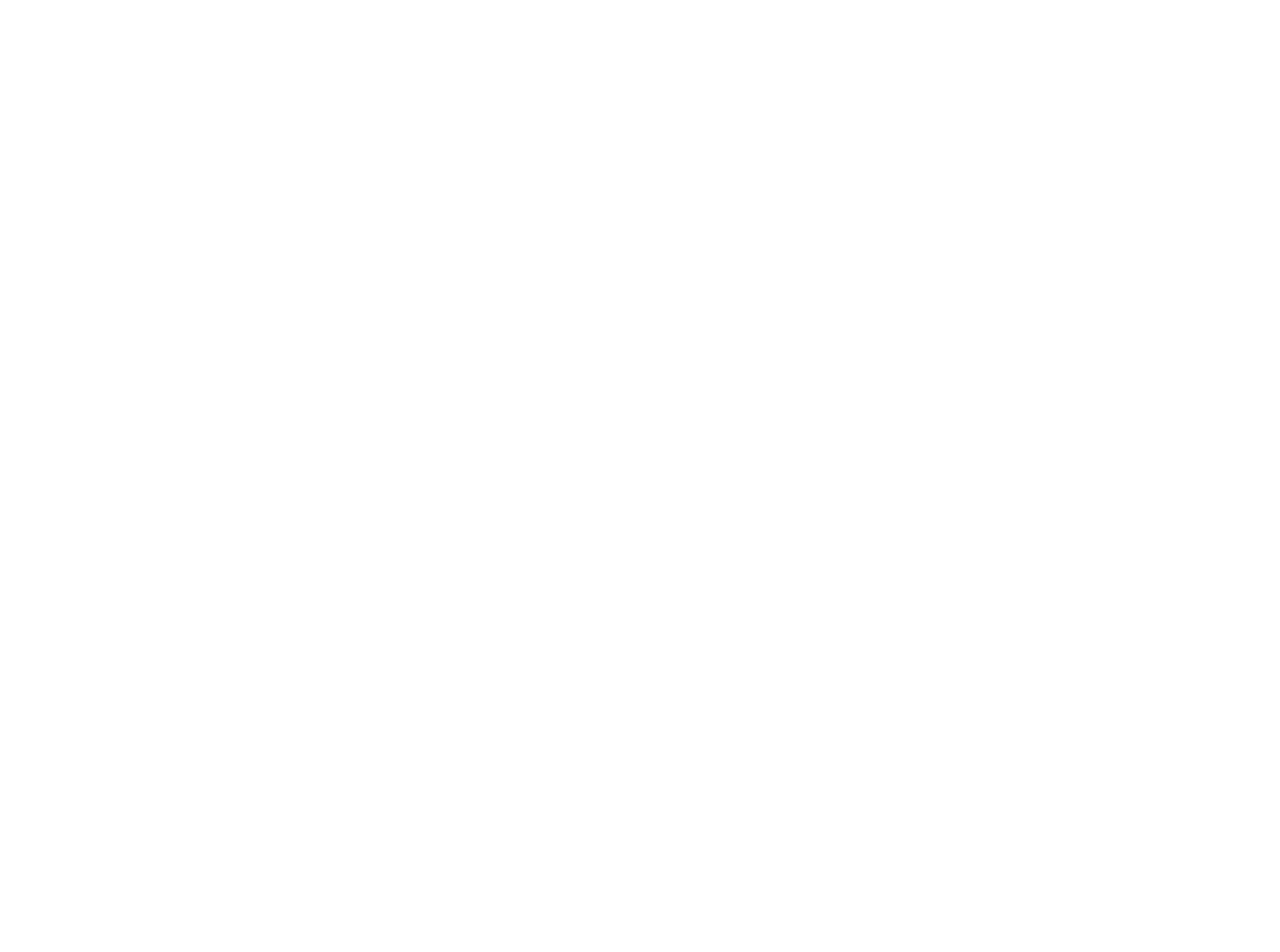
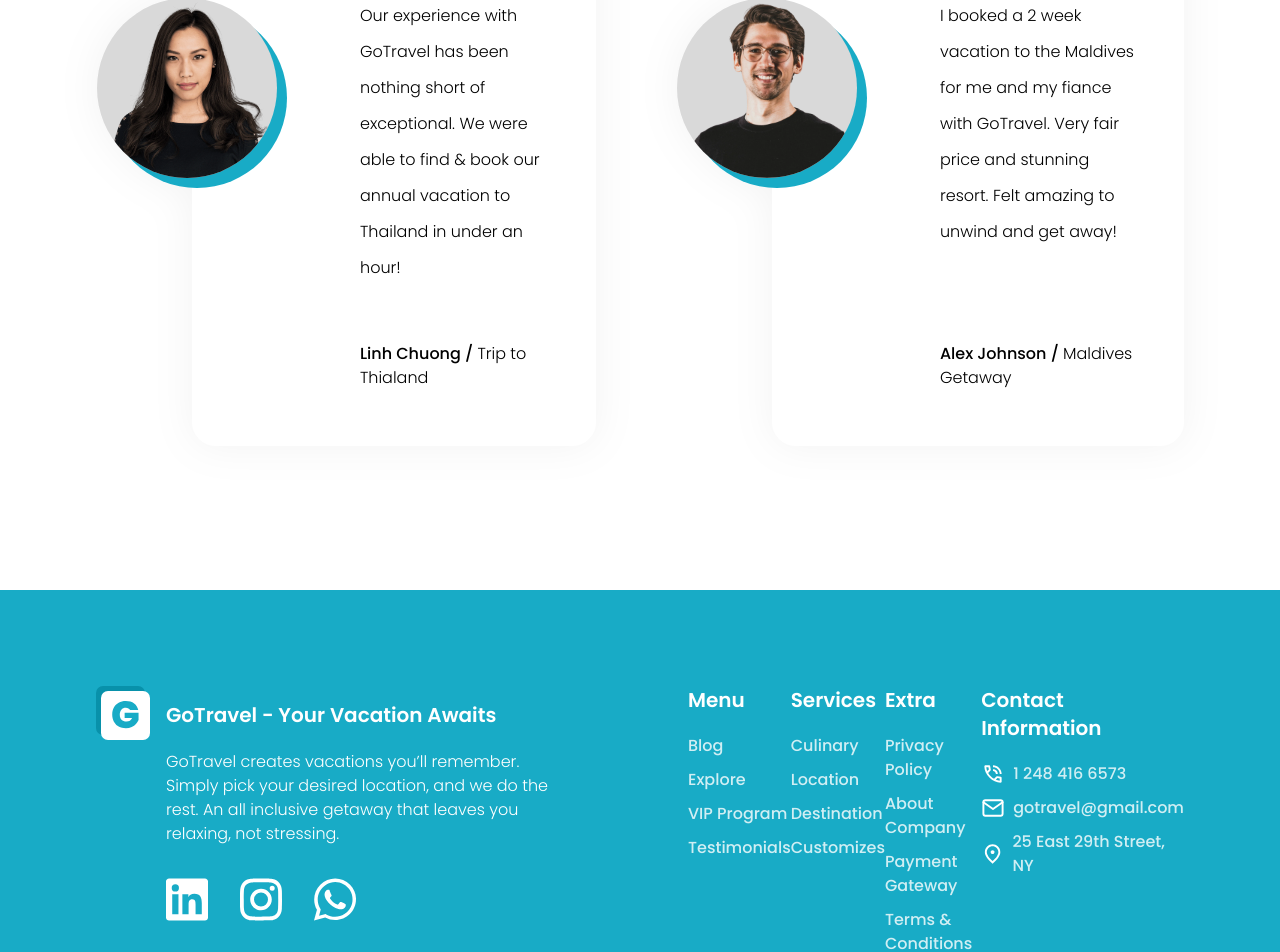
Before and after one commit to tanjimahmmed/go-travel-landing-page, a React (Vite) app: page / in a window 1280 px wide. Shown: the part 7093-8045 px from the top of the page. Before the commit the page ends 6710 px from the top, so only its background shows below. Built offline with nearby package versions, Linux system fonts and the light colour scheme.

Commit message:
add footer section

```diff
--- a/index.html
+++ b/index.html
@@ -1,4 +1,5 @@
 <!doctype html>
+<html lang="en" class="scroll-smooth"></html>
   <head>
     <meta charset="UTF-8" />
     <link rel="icon" type="image/svg+xml" href="/public/favicon.ico" />
--- a/src/App.tsx
+++ b/src/App.tsx
@@ -1,4 +1,5 @@
 import ExploreMore from "./components/ExploreMore/ExploreMore";
+import Footer from "./components/Footer";
 import FrequentTraveler from "./components/FrequentTraveler";
 import Header from "./components/Header";
 import Hero from "./components/Hero/Hero";
@@ -8,6 +9,7 @@
 import Page from "./components/Page";
 import Services from "./components/Services/Services";
 import Steps from "./components/Steps/Steps";
+import Testimonials from "./components/Testimonials/Testimonials";
 
 function App() {
   return (
@@ -22,7 +24,9 @@
         <News/>
         <ExploreMore/>
         <FrequentTraveler/>
+        <Testimonials/>
       </Main>
+        <Footer/>
     </Page>
   )
 }
--- /dev/null
+++ b/src/components/Footer.tsx
@@ -0,0 +1,44 @@
+import { footerCols, footerSocials } from "../utils/content"
+import LogoIconDark from "./Icons/LogoIconDark"
+
+const Footer = () => {
+  return (
+    <footer className="bg-primary-700 px-24 pt-24 pb-26">
+        <div className="flex m-auto max-w-432 justify-between gap-x-32 text-white">
+            <div className="flex max-w-116 gap-x-4">
+                <LogoIconDark className="block shrink-0"/>
+                <div>
+                    <p className="mb-5 pt-3.5 text-[1.25rem] font-semibold">GoTravel - Your Vacation Awaits</p>
+                    <p className="mb-8 font-light">GoTravel creates vacations you’ll remember. Simply pick your desired location, and we do the rest. An all inclusive getaway that leaves you relaxing, not stressing.</p>
+                    <ul className="flex gap-x-8">{footerSocials.map((social) => (
+                        <li key={social.id}>
+                            <a href={social.href} aria-label={social.alt} target="_blank">
+                                <social.Icon className="fill-white"/>
+                            </a>
+                        </li>
+                    ))}</ul>
+                </div>
+            </div>
+            <ul className="flex basis-256.5 justify-between">
+                {footerCols.map((col) => (
+                    <li key={col.id}>
+                        <p className="mb-5 text-xl font-semibold">{col.heading}</p>
+                        <ul className="flex flex-col gap-y-2.5">
+                            {col.links.map((link) => (
+                                <li key={link.id} className="flex items-center gap-x-2">
+                                    {link.Icon && <link.Icon className="block size-6 fill-white"/>}
+                                    <a href={link.href} className="font-medium opacity-80 hover:opacity-100">
+                                        <p>{link.name}</p>
+                                    </a>
+                                </li>
+                            ))}
+                        </ul>
+                    </li>
+                ))}
+            </ul>
+        </div>
+    </footer>
+  )
+}
+
+export default Footer
--- a/src/components/Steps/Steps.tsx
+++ b/src/components/Steps/Steps.tsx
@@ -4,7 +4,7 @@
 
 const Steps = () => {
   return (
-    <section className='px-24 py-36'>
+    <section className='px-24 py-36' id="ExploreMore">
         <div className='m-auto max-w-432 px-21.5'>
             <div className='mt-4 text-center'>
                 <h2 className='tracking-6 mb-5 text-[3.25rem] font-semibold'>Travel to make sweet memories</h2>
--- /dev/null
+++ b/src/components/Testimonials/Testimonial.tsx
@@ -0,0 +1,22 @@
+import { type Testimonial } from "../../utils/contentTypes";
+
+
+interface TestimonialProps {
+    testimonial: Testimonial;
+}
+
+const Testimonial = ({testimonial}: TestimonialProps) => {
+  return (
+    <li className="relative ml-24 flex rounded-3xl bg-white py-14 pt-14 pr-12 pl-42 drop-shadow-[0px_0px_20px_rgba(0,0,0,0.05)]">
+        <div className="after:bg-primary-700 absolute left-0 -translate-x-[50%] size-47.5 overflow-hidden after:absolute after:right-0 after:bottom-0 after:-z-1 after:block after:size-45 after:rounded-full">
+            <img className="bg-grey-300 top-0 left-0 z-5 size-45 rounded-full" src={testimonial.img} alt={testimonial.alt} />
+        </div>
+        <div className="flex flex-col justify-between gap-y-14">
+            <p className="text-base/9 font-light">{testimonial.description}</p>
+            <p className="font-medium">{testimonial.name} / <span className="font-light">{testimonial.vacation}</span></p>
+        </div>
+    </li>
+  )
+}
+
+export default Testimonial
--- /dev/null
+++ b/src/components/Testimonials/Testimonials.tsx
@@ -0,0 +1,17 @@
+import { testimonials } from "../../utils/content"
+import Testimonial from "./Testimonial"
+
+const Testimonials = () => {
+  return (
+    <section className="px-24 py-36">
+        <div className="m-auto max-w-389">
+            <h2 className="mb-22 text-center text-[3.875rem] font-semibold">What Our Vacationers Says</h2>
+            <ul className="flex gap-x-20">
+                {testimonials.map(testimonial => <Testimonial testimonial={testimonial} key={testimonial.id}/>)}
+            </ul>
+        </div>
+    </section>
+  )
+}
+
+export default Testimonials
```
